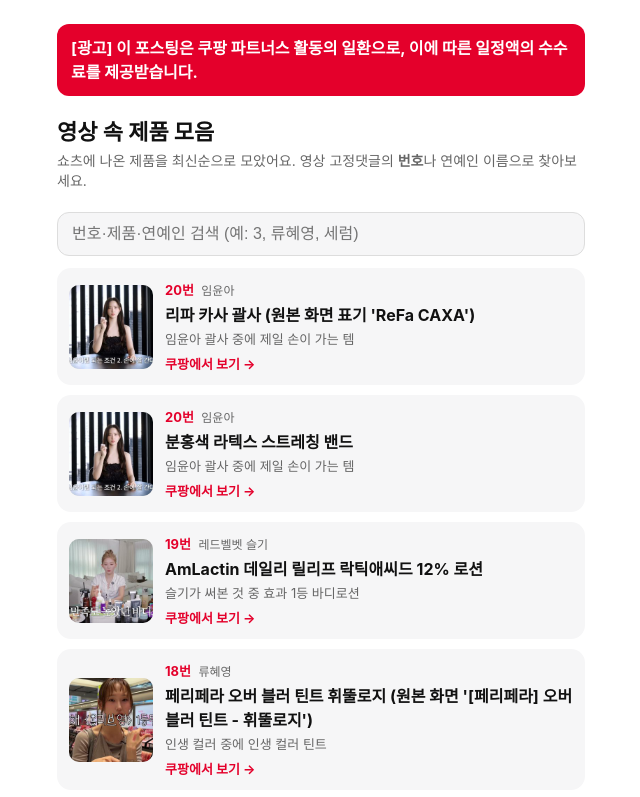
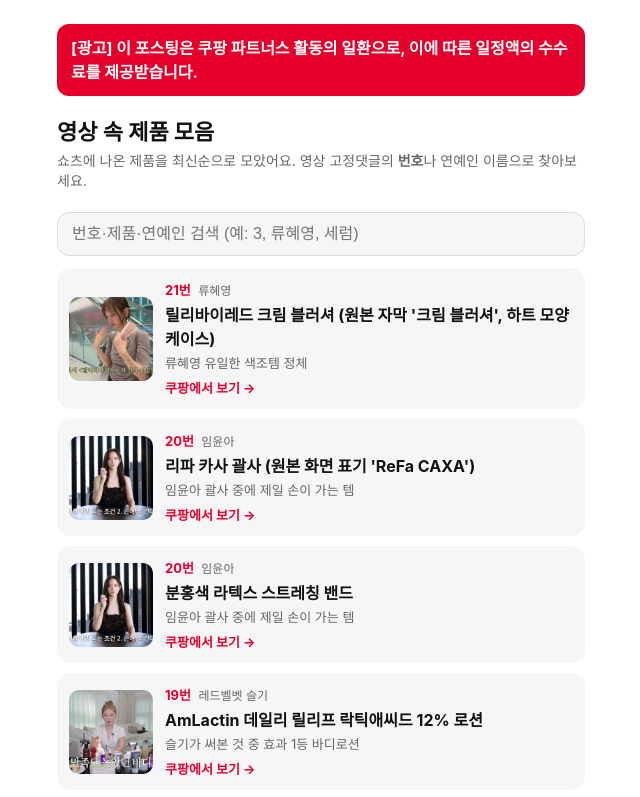
Before and after one commit to SHOPPERYT/SHOPPERYT.github.io, a plain HTML site: page index.html in a window 1280 px wide. Shown: the top 797 px of the page, without its empty margins (319-959 px from the left). Drawn offline with Linux system fonts and the light colour scheme.

Commit message:
링크 페이지 갱신 2026-11-16 07:12

```diff
--- a/index.html
+++ b/index.html
@@ -24,6 +24,15 @@ h1{font-size:22px;margin:0 0 4px}.lead{color:var(--muted);font-size:14px;margin:
 <p class="lead">쇼츠에 나온 제품을 최신순으로 모았어요. 영상 고정댓글의 <b>번호</b>나 연예인 이름으로 찾아보세요.</p>
 <div class="search"><input id="q" type="search" placeholder="번호·제품·연예인 검색 (예: 3, 류혜영, 세럼)" autocomplete="off"></div>
 <div id="list">
+<a class="card" id="p21" href="https://link.coupang.com/a/iH7otKQ4Fp" target="_blank" rel="sponsored noopener" data-k="21 릴리바이레드 크림 블러셔 (원본 자막 &#x27;크림 블러셔&#x27;, 하트 모양 케이스) 류혜영 류혜영 유일한 색조템 정체">
+  <img src="img/21.jpg" alt="" loading="lazy">
+  <div class="txt">
+    <div class="meta"><b class="no">21번</b> 류혜영</div>
+    <div class="product">릴리바이레드 크림 블러셔 (원본 자막 &#x27;크림 블러셔&#x27;, 하트 모양 케이스)</div>
+    <div class="sub">류혜영 유일한 색조템 정체</div>
+    <div class="go">쿠팡에서 보기 →</div>
+  </div>
+</a>
 <a class="card" id="p20" href="https://link.coupang.com/a/iEKKXPNJfg" target="_blank" rel="sponsored noopener" data-k="20 리파 카사 괄사 (원본 화면 표기 &#x27;refa caxa&#x27;) 임윤아 임윤아 괄사 중에 제일 손이 가는 템">
   <img src="img/20.jpg" alt="" loading="lazy">
   <div class="txt">
@@ -242,7 +251,7 @@ h1{font-size:22px;margin:0 0 4px}.lead{color:var(--muted);font-size:14px;margin:
 </a>
 </div>
 <p class="empty" id="none" hidden>찾는 제품이 없어요.</p>
-<p class="updated">업데이트 2026-11-14 06:32</p>
+<p class="updated">업데이트 2026-11-16 07:12</p>
 </main>
 <script>
 const q=document.getElementById('q'),cards=[...document.querySelectorAll('.card')],none=document.getElementById('none');
```
Also changed, not shown: img/21.jpg (added).
